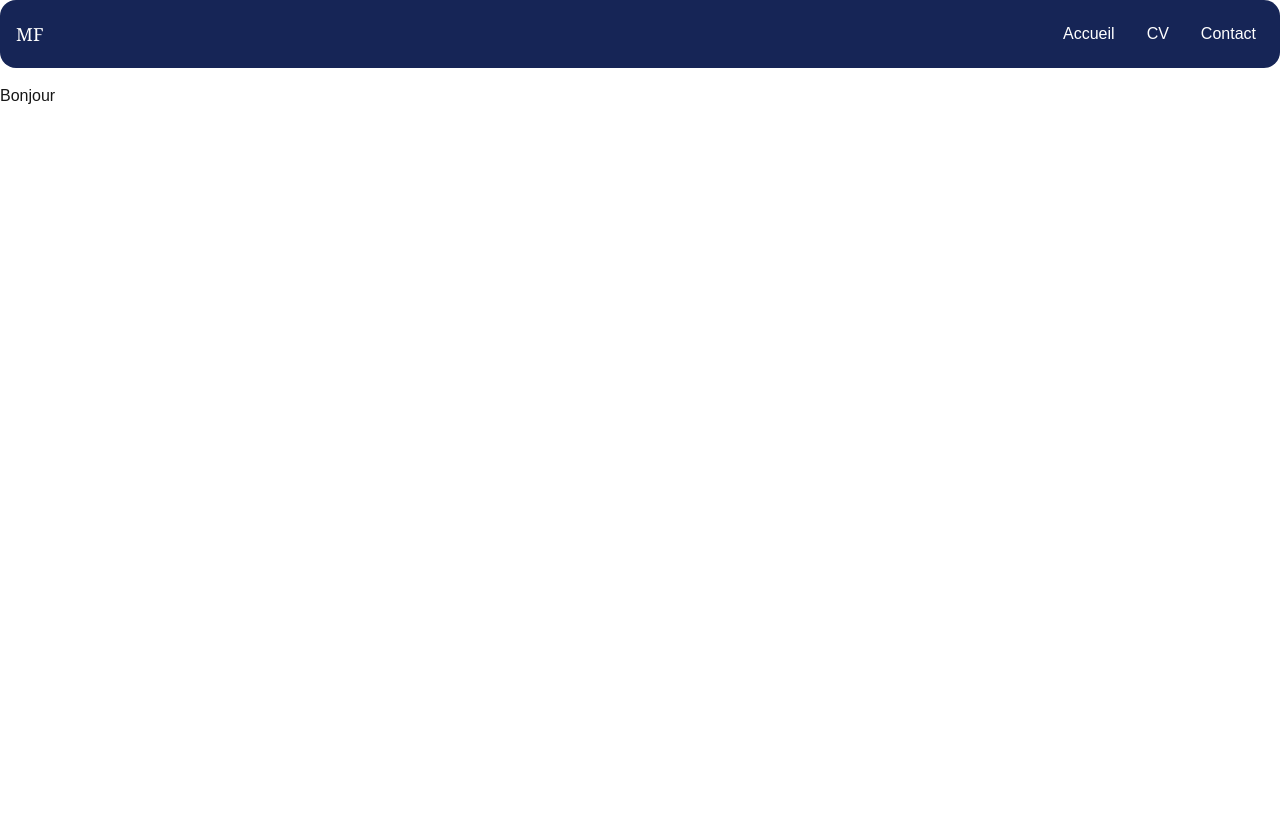
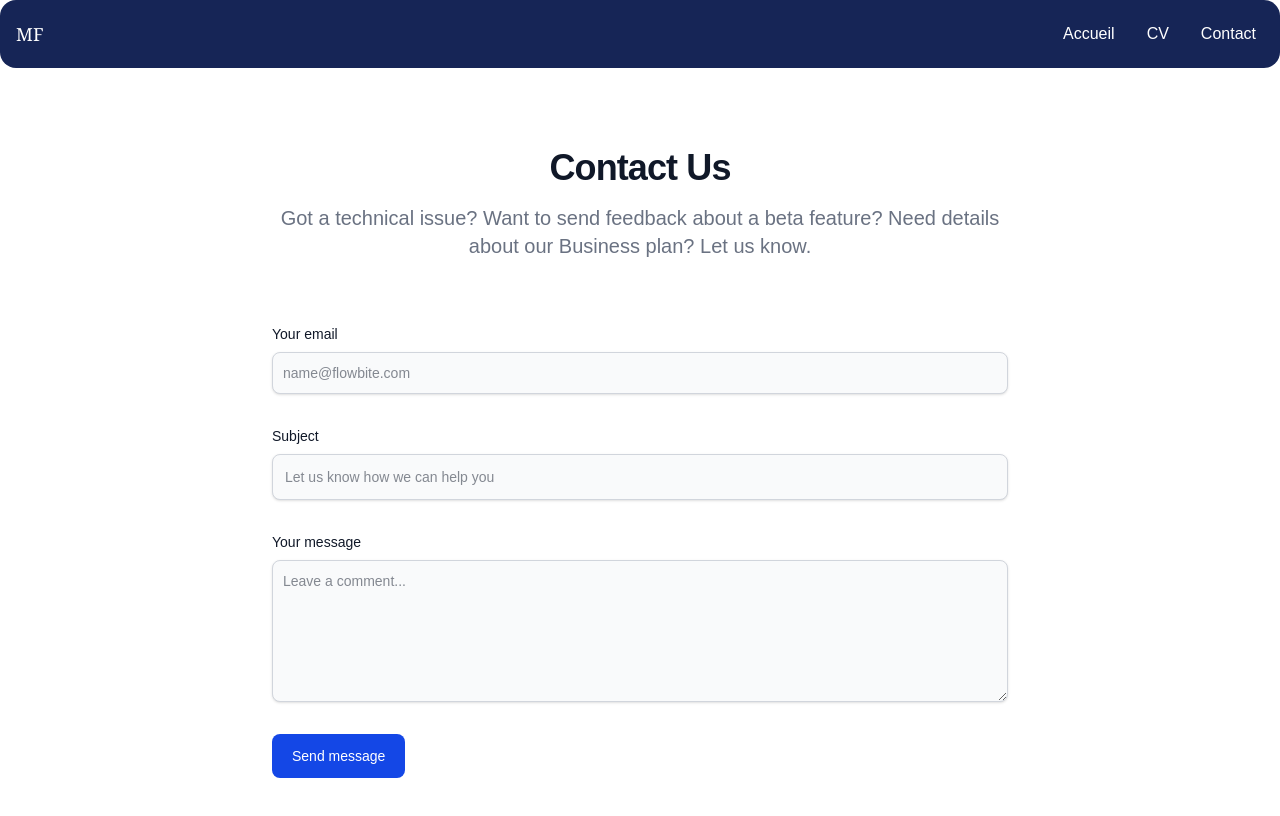
Before and after one commit to Mathieuxyz/personnalwebsite, a Next.js app: page /contact in a window 1280 px wide. Shown: the top 816 px of the page. Built offline with nearby package versions, Linux system fonts and the light colour scheme.

Commit message:
Creating a contactform

```diff
--- a/app/contact/page.tsx
+++ b/app/contact/page.tsx
@@ -1,7 +1,9 @@
+import ContactForm from "@/components/contactFrom";
+
 export default function Page() {
   return (
     <div>
-      <h1>Bonjour</h1>
+      <ContactForm />
     </div>
   );
 }
--- a/app/page.tsx
+++ b/app/page.tsx
@@ -1,6 +1,7 @@
 import "./globals.css";
 import Nametag from "@/components/nametag";
 import Text from "@/components/textEntry"
+import zelensky from "@/components/images";
 
 export default function Home() {
   return (
--- /dev/null
+++ b/components/contactFrom.tsx
@@ -0,0 +1,58 @@
+export default function ContactForm() {
+  return (
+    <section className="bg-white dark:bg-gray-900">
+      <div className="py-8 lg:py-16 px-4 mx-auto max-w-screen-md">
+        <h2 className="mb-4 text-4xl tracking-tight font-extrabold text-center text-gray-900 dark:text-white">
+          Contact Us
+        </h2>
+        <p className="mb-8 lg:mb-16 font-light text-center text-gray-500 dark:text-gray-400 sm:text-xl">
+          Got a technical issue? Want to send feedback about a beta feature? Need details about our Business plan? Let us know.
+        </p>
+        <form action="#" className="space-y-8">
+          <div>
+            <label htmlFor="email" className="block mb-2 text-sm font-medium text-gray-900 dark:text-gray-300">
+              Your email
+            </label>
+            <input
+              type="email"
+              id="email"
+              className="shadow-sm bg-gray-50 border border-gray-300 text-gray-900 text-sm rounded-lg focus:ring-blue-500 focus:border-blue-500 block w-full p-2.5 dark:bg-gray-700 dark:border-gray-600 dark:placeholder-gray-400 dark:text-white dark:focus:ring-blue-500 dark:focus:border-blue-500"
+              placeholder="name@flowbite.com"
+              required
+            />
+          </div>
+          <div>
+            <label htmlFor="subject" className="block mb-2 text-sm font-medium text-gray-900 dark:text-gray-300">
+              Subject
+            </label>
+            <input
+              type="text"
+              id="subject"
+              className="block p-3 w-full text-sm text-gray-900 bg-gray-50 rounded-lg border border-gray-300 shadow-sm focus:ring-blue-500 focus:border-blue-500 dark:bg-gray-700 dark:border-gray-600 dark:placeholder-gray-400 dark:text-white dark:focus:ring-blue-500 dark:focus:border-blue-500"
+              placeholder="Let us know how we can help you"
+              required
+            />
+          </div>
+          <div>
+            <label htmlFor="message" className="block mb-2 text-sm font-medium text-gray-900 dark:text-gray-400">
+              Your message
+            </label>
+            <textarea
+              id="message"
+              rows={6}
+              className="block p-2.5 w-full text-sm text-gray-900 bg-gray-50 rounded-lg shadow-sm border border-gray-300 focus:ring-blue-500 focus:border-blue-500 dark:bg-gray-700 dark:border-gray-600 dark:placeholder-gray-400 dark:text-white dark:focus:ring-blue-500 dark:focus:border-blue-500"
+              placeholder="Leave a comment..."
+            ></textarea>
+          </div>
+          <button
+            type="submit"
+            className="py-3 px-5 text-sm font-medium text-center text-white rounded-lg bg-blue-700 sm:w-fit hover:bg-blue-800 focus:ring-4 focus:outline-none focus:ring-blue-300 dark:bg-blue-600 dark:hover:bg-blue-700 dark:focus:ring-blue-800"
+          >
+            Send message
+          </button>
+        </form>
+      </div>
+    </section>
+
+  );
+}
```
